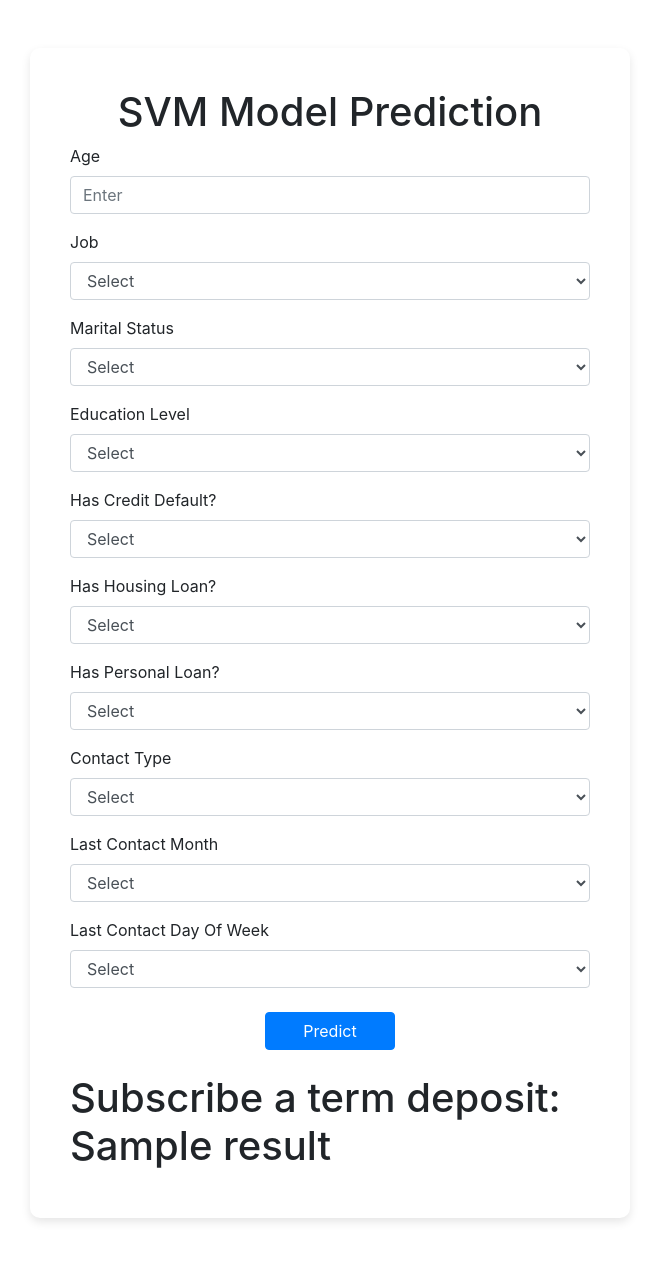
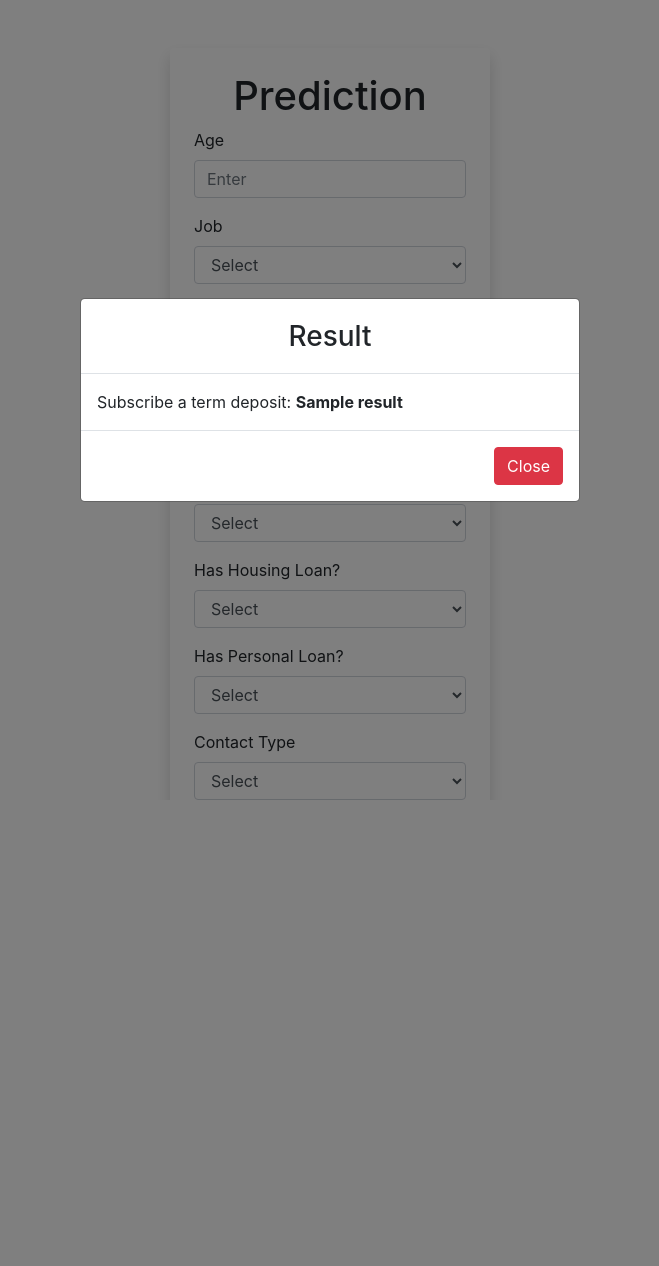
Before and after one commit to Kavithma-Thushal/Bank-Marketing-Prediction-WS, a Flask app: template templates/index.html in a window 1280 px wide. Shown: the whole page, without its empty margins (310-969 px from the left). After the commit the page ends 800 px from the top, so only its background shows below. Run offline with Flask 3, Linux system fonts and the light colour scheme; the template is opened without the code that fills it: most values are stand-ins (such as "Sample title", 1, 10 or a date in 2020); parts of the project's set-up code (start-up, migrations or seed data) failed here and were passed over; some libraries are stand-ins or nearby versions.

Commit message:
HTML page fixed 2

```diff
--- a/templates/index.html
+++ b/templates/index.html
@@ -8,8 +8,8 @@
 </head>
 
 <body>
-<div class="container mt-5 mb-5" style="max-width: 600px; box-shadow: 0px 4px 10px rgba(0, 0, 0, 0.1); padding: 40px; border-radius: 10px;">
-    <h1 class="text-center">SVM Model Prediction</h1>
+<div class="container mt-5 mb-5 mx-auto p-4 shadow rounded w-25">
+    <h1 class="text-center">Prediction</h1>
     <form action="/" method="POST">
 
         <!-- Age -->
@@ -204,9 +204,30 @@
     </form>
 
     {% if result is not none %}
-        <h1 class="mt-4">Subscribe a term deposit: {{ result }}</h1>
+        <div class="modal fade" id="resultModal" tabindex="-1" aria-labelledby="resultModalLabel" aria-hidden="true">
+            <div class="modal-dialog modal-dialog-centered">
+                <div class="modal-content">
+                    <div class="modal-header d-flex justify-content-center w-100">
+                        <h3 class="modal-title text-center w-100" id="resultModalLabel">Result</h3>
+                    </div>
+                    <div class="modal-body">
+                        Subscribe a term deposit: <strong>{{ result }}</strong>
+                    </div>
+                    <div class="modal-footer">
+                        <button type="button" class="btn btn-danger" data-dismiss="modal">Close</button>
+                    </div>
+                </div>
+            </div>
+        </div>
     {% endif %}
 </div>
 
+<script>
+    document.addEventListener("DOMContentLoaded", function () {
+        $('#resultModal').modal('show');
+    });
+</script>
+<script src="https://code.jquery.com/jquery-3.6.0.min.js"></script>
+<script src="https://stackpath.bootstrapcdn.com/bootstrap/4.5.2/js/bootstrap.min.js"></script>
 </body>
 </html>
```
